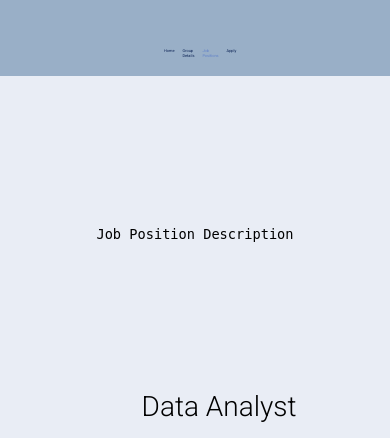
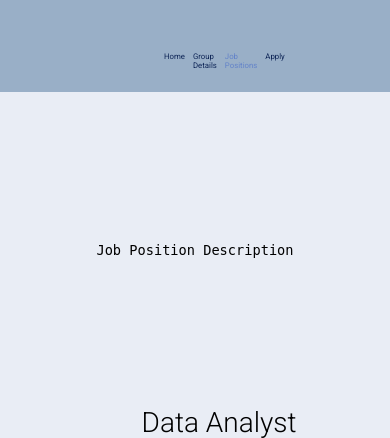
Before and after one commit to karina-wong/SEA, a PHP site: page /jobs.html in a window 390 px wide; the page is wider, and only the part inside the window is pictured. Shown: the top 438 px of that part. Run offline with PHP 8.4, Linux system fonts and the light colour scheme.

Commit message:
Reversing testing for responsiveness

```diff
--- a/styles/styles.css
+++ b/styles/styles.css
@@ -27,7 +27,7 @@ body {
   padding-right: 60px;
   font-family: "Roboto", sans-serif, Arial, Helvetica;
   font-weight: 400;
-  font-size: 1vw;
+  font-size: 2vw;
 }
 
 .about ul li a {
```
